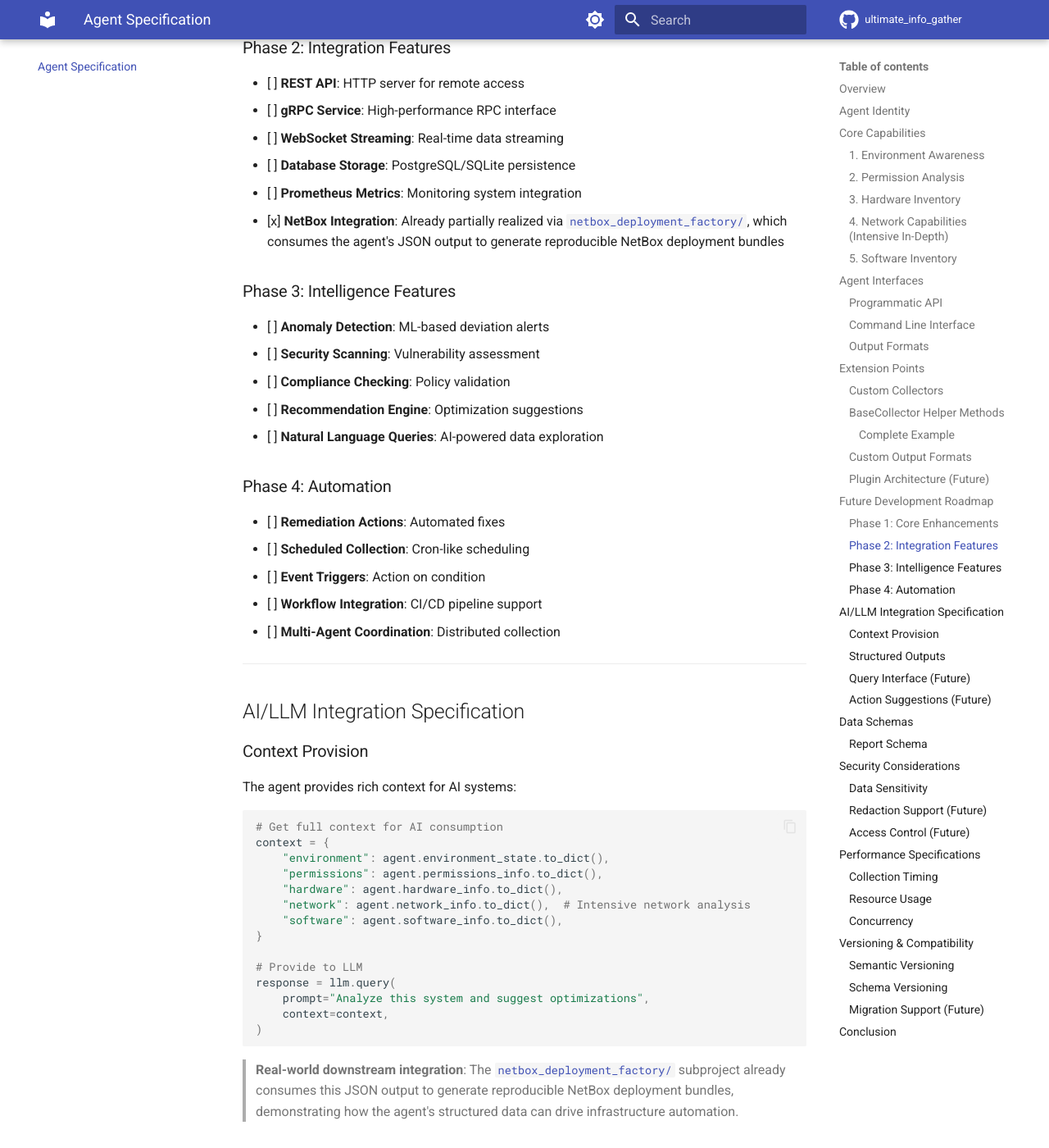
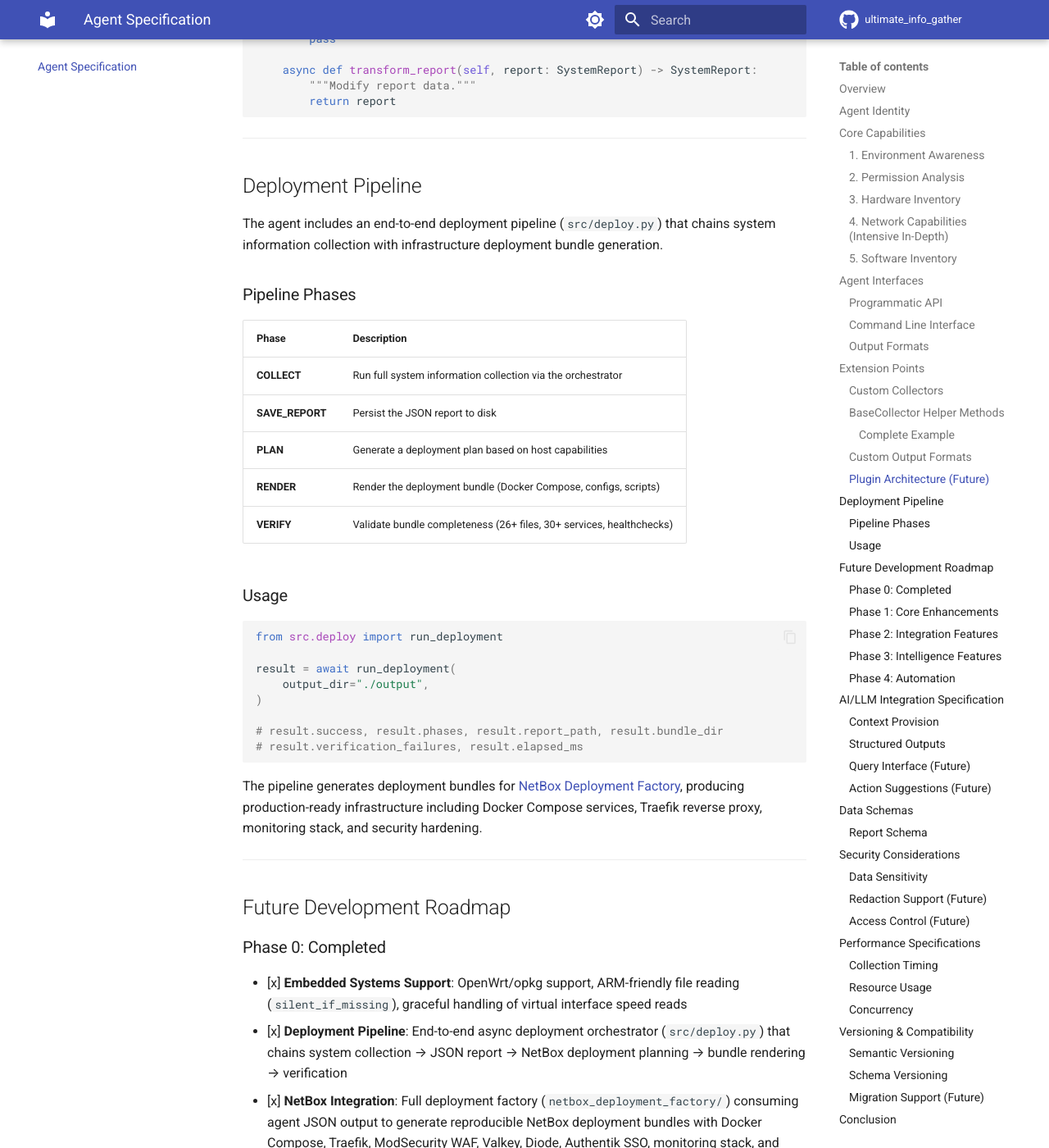
Before and after one commit to nullroute-commits/ultimate_info_gather, an MkDocs documentation site: the page built from docs/agent.md, in a window 1280 px wide and 1400 px high, scrolled down 9200 px. Shown: the whole window at 82% size. Built offline with MkDocs 1.6.1 and Material for MkDocs 9.7.7, drawn with Linux system fonts in a browser that asks for light colours; comment, search, counter and statistics services are not loaded; the version menu is left out; some of the changed text lies outside the part shown.

Commit message:
Update docs/agent.md to reflect current codebase status
Agent-Logs-Url: https://github.com/nullroute-commits/ultimate_info_gather/sessions/ed6e46ab-ca5a-45e4-9fef-2d1d44919a71

Co-authored-by: nullroute-commits <59403925+nullroute-commits@users.noreply.github.com>

````diff
--- a/docs/agent.md
+++ b/docs/agent.md
@@ -147,7 +147,7 @@ The agent can catalog:
   - Boot time, uptime
 
 - **Package Management**
-  - Installed packages (apt, rpm, pacman, etc.)
+  - Installed packages (apt, rpm, pacman, opkg, etc.)
   - Python packages via pip
 
 - **Services**
@@ -189,6 +189,21 @@ sw = agent.software_info           # SoftwareInfo
 
 # Generate outputs
 outputs = await agent.generate_outputs(report, ['json', 'markdown'])
+```
+
+```python
+# End-to-end deployment pipeline
+from src.deploy import run_deployment
+
+result = await run_deployment(
+    output_dir='./output',
+)
+# result.success                – overall success
+# result.phases                 – list of PhaseResult
+# result.report_path            – path to saved JSON report
+# result.bundle_dir             – path to generated bundle (output_dir / "bundle")
+# result.verification_failures  – any failures from the verify phase
+# result.elapsed_ms             – total elapsed time in milliseconds
 ```
 
 ### Command Line Interface
@@ -285,6 +300,14 @@ Runs multiple coroutines concurrently with `asyncio.gather`. Any coroutine that
 results = await self.gather_with_errors(self._fetch_a(), self._fetch_b())
 ```
 
+**`safe_call(func: Callable[[], T], default: T, error_msg: str = "Operation failed") -> T`**
+
+Safely calls a synchronous function in an executor thread. Returns the provided default value on failure and adds a warning.
+
+```python
+count = await self.safe_call(os.cpu_count, 0, "CPU count unavailable")
+```
+
 **`add_error(message: str)` / `add_warning(message: str)`**
 
 Accumulate error or warning strings during `collect()`. These are included in the `CollectionResult` returned by `safe_collect()`.
@@ -358,7 +381,44 @@ class AgentPlugin:
 
 ---
 
+## Deployment Pipeline
+
+The agent includes an end-to-end deployment pipeline (`src/deploy.py`) that chains system information collection with infrastructure deployment bundle generation.
+
+### Pipeline Phases
+
+| Phase | Description |
+|-------|-------------|
+| **COLLECT** | Run full system information collection via the orchestrator |
+| **SAVE_REPORT** | Persist the JSON report to disk |
+| **PLAN** | Generate a deployment plan based on host capabilities |
+| **RENDER** | Render the deployment bundle (Docker Compose, configs, scripts) |
+| **VERIFY** | Validate bundle completeness (26+ files, 30+ services, healthchecks) |
+
+### Usage
+
+```python
+from src.deploy import run_deployment
+
+result = await run_deployment(
+    output_dir="./output",
+)
+
+# result.success, result.phases, result.report_path, result.bundle_dir
+# result.verification_failures, result.elapsed_ms
+```
+
+The pipeline generates deployment bundles for [NetBox Deployment Factory](../netbox_deployment_factory/README.md), producing production-ready infrastructure including Docker Compose services, Traefik reverse proxy, monitoring stack, and security hardening.
+
+---
+
 ## Future Development Roadmap
+
+### Phase 0: Completed
+
+- [x] **Embedded Systems Support**: OpenWrt/opkg support, ARM-friendly file reading (`silent_if_missing`), graceful handling of virtual interface speed reads
+- [x] **Deployment Pipeline**: End-to-end async deployment orchestrator (`src/deploy.py`) that chains system collection → JSON report → NetBox deployment planning → bundle rendering → verification
+- [x] **NetBox Integration**: Full deployment factory (`netbox_deployment_factory/`) consuming agent JSON output to generate reproducible NetBox deployment bundles with Docker Compose, Traefik, ModSecurity WAF, Valkey, Diode, Authentik SSO, monitoring stack, and more
 
 ### Phase 1: Core Enhancements
 
@@ -375,7 +435,7 @@ class AgentPlugin:
 - [ ] **WebSocket Streaming**: Real-time data streaming
 - [ ] **Database Storage**: PostgreSQL/SQLite persistence
 - [ ] **Prometheus Metrics**: Monitoring system integration
-- [x] **NetBox Integration**: Already partially realized via [`netbox_deployment_factory/`](../netbox_deployment_factory/README.md), which consumes the agent's JSON output to generate reproducible NetBox deployment bundles
+- [x] **NetBox Integration**: Fully realized via [`netbox_deployment_factory/`](../netbox_deployment_factory/README.md) with end-to-end deployment pipeline (`src/deploy.py`)
 
 ### Phase 3: Intelligence Features
 
````
Also changed, not shown: other parts of docs/agent.md (+1 -1 lines).
